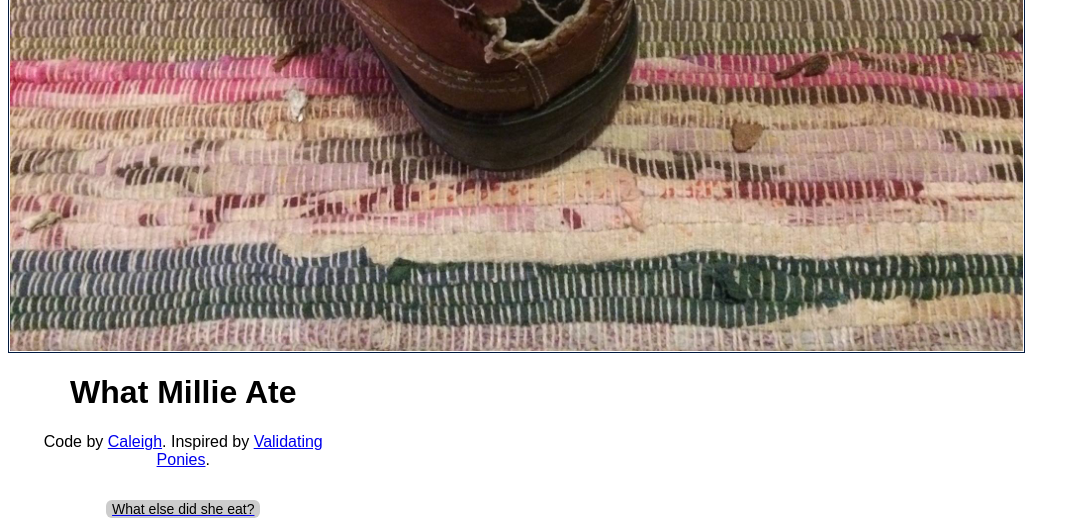
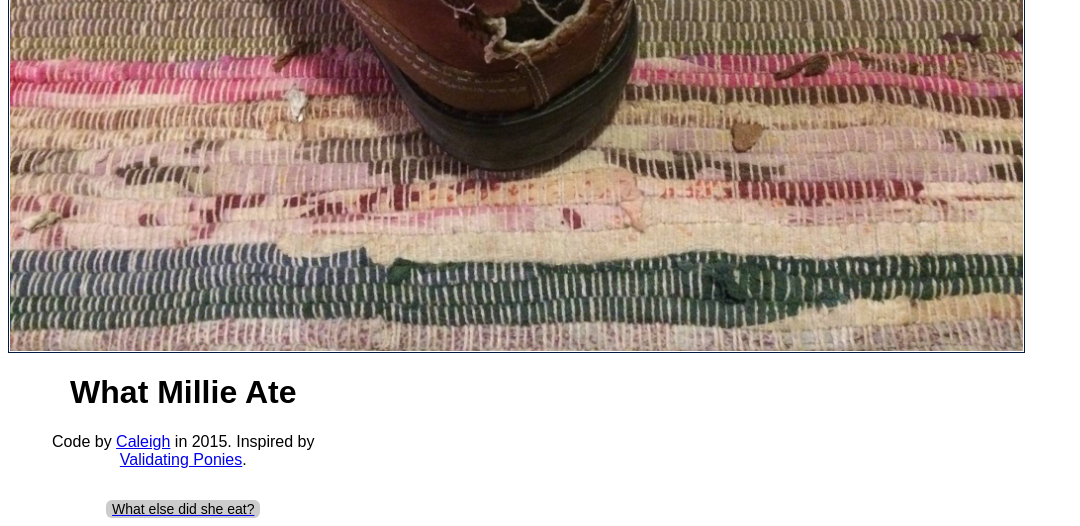
Before and after one commit to caleighm/what-millie-ate, a plain HTML site: page index.html in a window 1280 px wide. Shown: the part 419-945 px from the top of the page, without its empty margins (0-1080 px from the left). Drawn offline with Linux system fonts and the light colour scheme.

Commit message:
added date and updated personal web url

```diff
--- a/index.html
+++ b/index.html
@@ -81,7 +81,7 @@
 
 			<div class='text-container'>
 				<h1>What Millie Ate</h1>
-				<p>Code by <a href="http://caleighm.com">Caleigh</a>. Inspired by <a href="http://validatingponies.com">Validating Ponies</a>.</p>
+				<p>Code by <a href="http://caleighm.github.io">Caleigh</a> in 2015. Inspired by <a href="http://validatingponies.com">Validating Ponies</a>.</p>
 
 				<div class='button-container'><a href="javascript:changeImage()"><button type="button" id="destruct-button">What else did she eat?</button></a></div>
 
```
